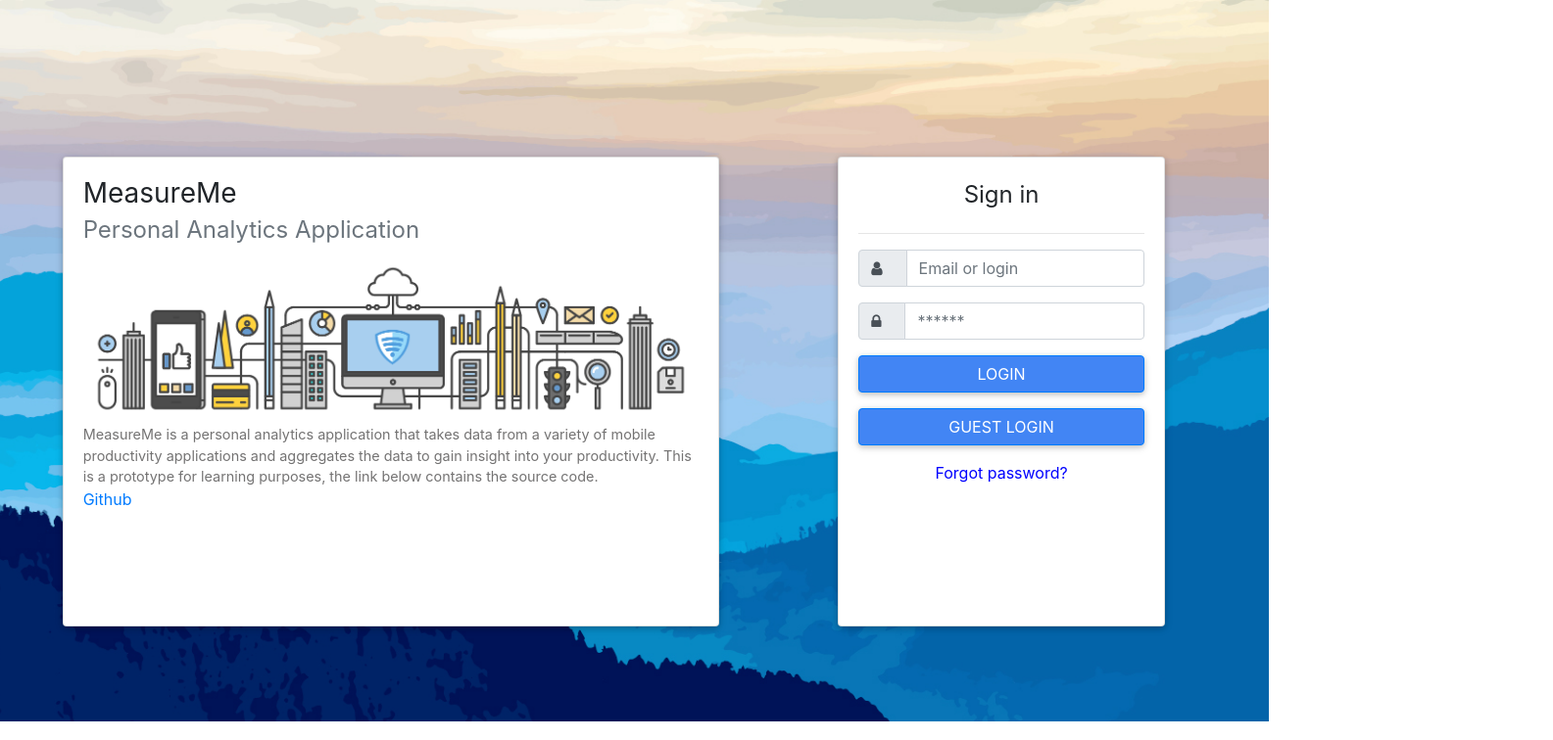
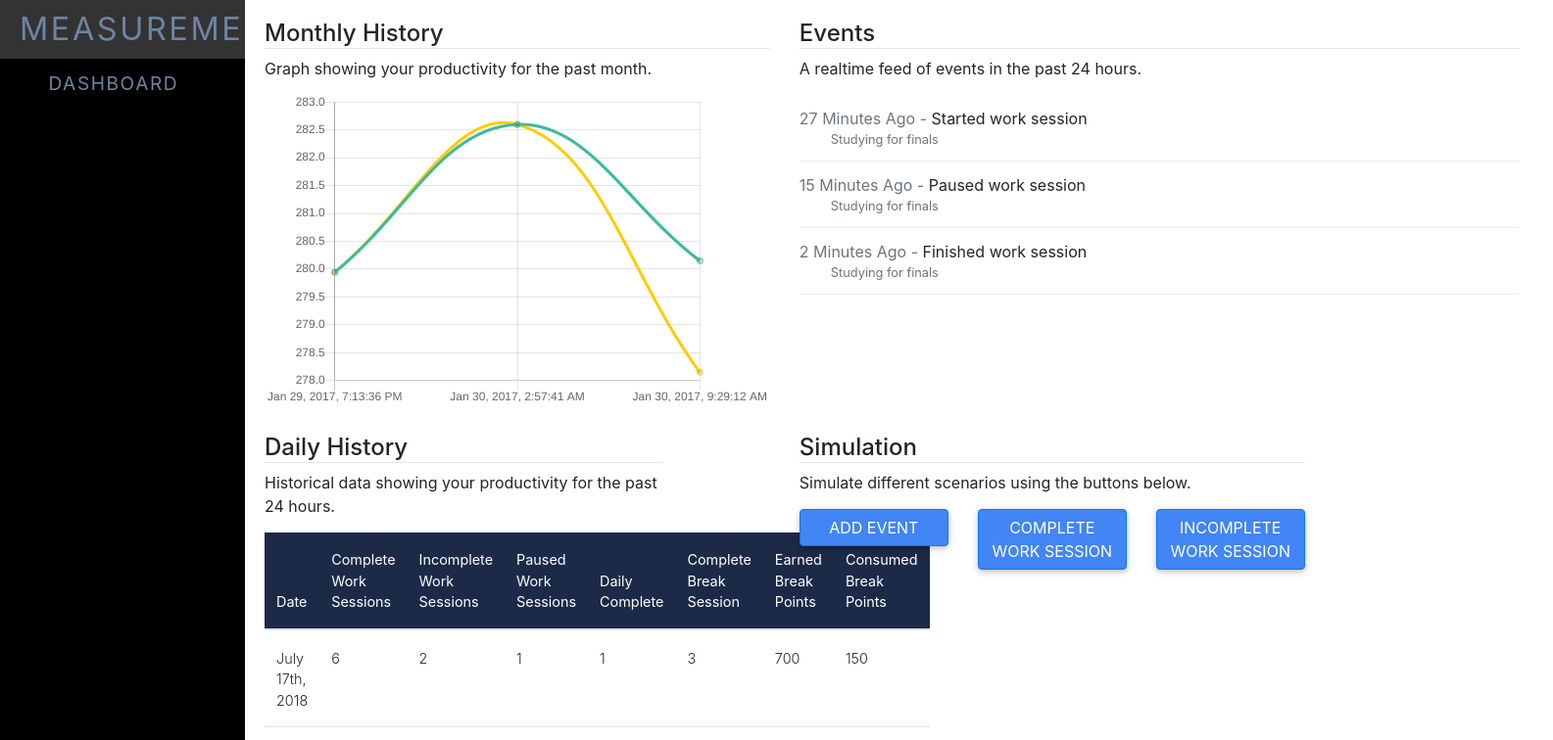
Before and after one commit to youomid/MeasureMe, an Angular app in the folder mm-dashboard/: page /main/dashboard in a window 1280 px wide. Before the commit this address led to /login. Shown: the top 756 px of the page at 98% size, 1585 px wide, since content can reach past the window. Built offline with nearby package versions, Linux system fonts and the light colour scheme; no server answers.

Commit message:
Updated dashboard design

```diff
--- a/mm-dashboard/src/app/dashboard/dashboard.component.html
+++ b/mm-dashboard/src/app/dashboard/dashboard.component.html
@@ -1,64 +1,68 @@
 <section style="width:100vw;">
-	<div style="margin: 1vh 3vw 3vh 3vw;font-size: 2em">
-		Dashboard
-	</div>
-
 	<div class="row">
 	  <div class="col-md-5">
+	  	<section>
+				<h4 style="border-bottom: 1px solid #e5e5e5;">Monthly History</h4>
+				Graph showing your productivity for the past month.
+				<div style="padding-top:15px;">
 			  	<canvas id="myChart" width="400" height="250">{{ chart }}</canvas>
+			  </div>
+		  </section>
 	  </div>
 	  <div class="col-md-7">
 	  	<section>
-	  		Events Feed
+	  		<h4 style="border-bottom: 1px solid #e5e5e5;">Events</h4>
+	  		A realtime feed of events in the past 24 hours.
+	  		<div style="padding-top:15px;">
 			    <div class="feed-entry" *ngFor="let event of events">
-		      <span class="pull-right text-muted">{{event['date']}}</span>
-		      <i class="fa text-muted"></i>
+			      <span class="text-muted">{{event['date']}} - </span>
+			      <i class="text-muted"></i>
 			      	{{event['title']}}
 			      <small class="meta text-muted">
 			        {{event['description']}}
 			      </small>
 			    </div>
-		  </section>
-		  <section style="margin-top:3vh">
-			  <button style="width:25%" type="button" (click)="sendMessage()" class="btn btn-primary btn-block"> Add Event </button>
-			  <button style="width:25%" type="button" (click)="getDashboard()" class="btn btn-primary btn-block"> Complete Work Session </button>
-			  <button style="width:25%" type="button" (click)="sendMessage()" class="btn btn-primary btn-block"> Incomplete Work Session </button>
+			   </div>
 		  </section>
 	  </div>
 	</div>
 	<div class="row" style="margin-top:3vh">
-		<div class="col-md-5">
+		<div class="col-md-5" style="padding-right:125px;">
+			<section>
+				<h4 style="border-bottom: 1px solid #e5e5e5;">Daily History</h4>
+				Historical data showing your productivity for the past 24 hours.
+				<div style="padding-top:15px;">
 					<table class="table">
 					    <thead class="mdb-color darken-3">
 					        <tr class="text-white">
-			            <th>#</th>
-			            <th>First Name</th>
-			            <th>Last Name</th>
-			            <th>Username</th>
+					            <th *ngFor="let name of columnNames">{{name}}</th>
 					        </tr>
 					    </thead>
-
 					    <tbody>
-			        <tr>
-			            <th scope="row">1</th>
-			            <td>Mark</td>
-			            <td>Otto</td>
-			            <td>@mdo</td>
-			        </tr>
-			        <tr>
-			            <th scope="row">2</th>
-			            <td>Jacob</td>
-			            <td>Thornton</td>
-			            <td>@fat</td>
-			        </tr>
-			        <tr>
-			            <th scope="row">3</th>
-			            <td>Larry</td>
-			            <td>the Bird</td>
-			            <td>@twitter</td>
+					        <tr *ngFor="let values of columnValues">
+					            <td *ngFor="let val of values">{{val}}</td>
 					        </tr>
 					    </tbody>
 					</table>
 				</div>
+			</section>
+		</div>
+		<div class="col-md-5">
+			<section>
+				<h4 style="border-bottom: 1px solid #e5e5e5;">Simulation</h4>
+				Simulate different scenarios using the buttons below.
+				<div class="row" style="padding-top:15px;">
+					<div class="col-md-4">
+					  <button type="button" (click)="sendMessage()" class="btn btn-primary btn-block"> Add Event </button>
+					</div>
+					<div class="col-md-4">
+					  <button type="button" (click)="getDashboard()" class="btn btn-primary btn-block"> Complete Work Session </button>
+					</div>
+					<div class="col-md-4">
+					  <button type="button" (click)="sendMessage()" class="btn btn-primary btn-block"> Incomplete Work Session </button>
+					</div>
 				</div>
 			</section>
+		</div>
+	</div>
+</section>
--- a/mm-dashboard/src/app/dashboard/dashboard.component.ts
+++ b/mm-dashboard/src/app/dashboard/dashboard.component.ts
@@ -13,6 +13,8 @@ export class DashboardComponent implements OnInit {
   chart = [];
   socket = new WebSocket("ws://" + 'localhost:8000' + "/events/");
   events = [];
+  columnNames = ["Date", "Complete Work Sessions", "Incomplete Work Sessions", "Paused Work Sessions", "Daily Complete", "Complete Break Session", "Earned Break Points", "Consumed Break Points"]
+  columnValues = [["July 17th, 2018", 6,2,1,1,3,700,150],["July 18th, 2018", 6,2,1,1,3,700,150],["July 19th, 2018", 6,2,1,1,3,700,150]]
 
   constructor(private _api: APIService) { }
 
--- a/mm-dashboard/src/app/main/main.component.html
+++ b/mm-dashboard/src/app/main/main.component.html
@@ -4,12 +4,12 @@
         <div id="sidebar-wrapper">
             <ul class="sidebar-nav">
                 <li class="sidebar-brand">
-                    <span (click)="goToDashboard()">
+                    <span style="font-size: 1.8em;letter-spacing: 0.08em;text-transform:uppercase;color: #6e84a3;" (click)="goToDashboard()">
                         MeasureMe
                     </span>
                 </li>
                 <li>
-                    <span (click)="goToDashboard()">Dashboard</span>
+                    <span style="padding-right: 3vw;text-align:center;font-size: 1.2em;letter-spacing: 0.08em;text-transform:uppercase;color: #6e84a3!important;" (click)="goToDashboard()">Dashboard</span>
                 </li>
             </ul>
         </div>
--- a/mm-dashboard/src/app/main/main.component.ts
+++ b/mm-dashboard/src/app/main/main.component.ts
@@ -19,19 +19,19 @@ export class MainComponent implements OnInit {
   ngOnInit() {
     var authToken = this._auth.getToken();
 
-  	if(authToken){
-      this._auth.validateToken(authToken)
-        .subscribe(
-            res => {
-              this.goToDashboard()
-            },
-            err => {
-              this.router.navigate(['/login']);
-            }
-        );
-    }else{
-      this.router.navigate(['/login']);
-    }
+  	// if(authToken){
+   //    this._auth.validateToken(authToken)
+   //      .subscribe(
+   //          res => {
+   //            this.goToDashboard()
+   //          },
+   //          err => {
+   //            this.router.navigate(['/login']);
+   //          }
+   //      );
+   //  }else{
+   //    this.router.navigate(['/login']);
+   //  }
 
   }
 
```
Lines whose indentation alone changed are shown as unchanged.
